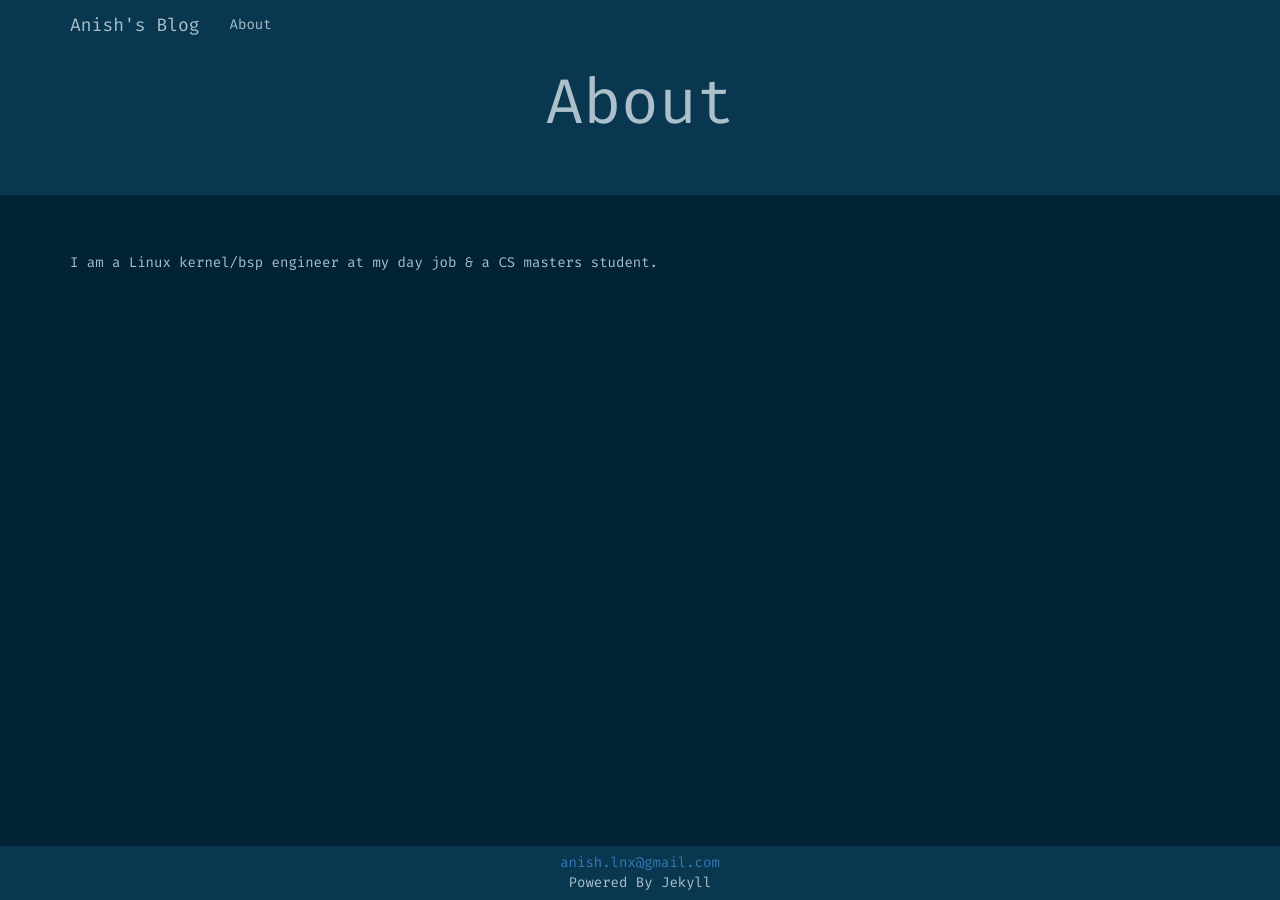
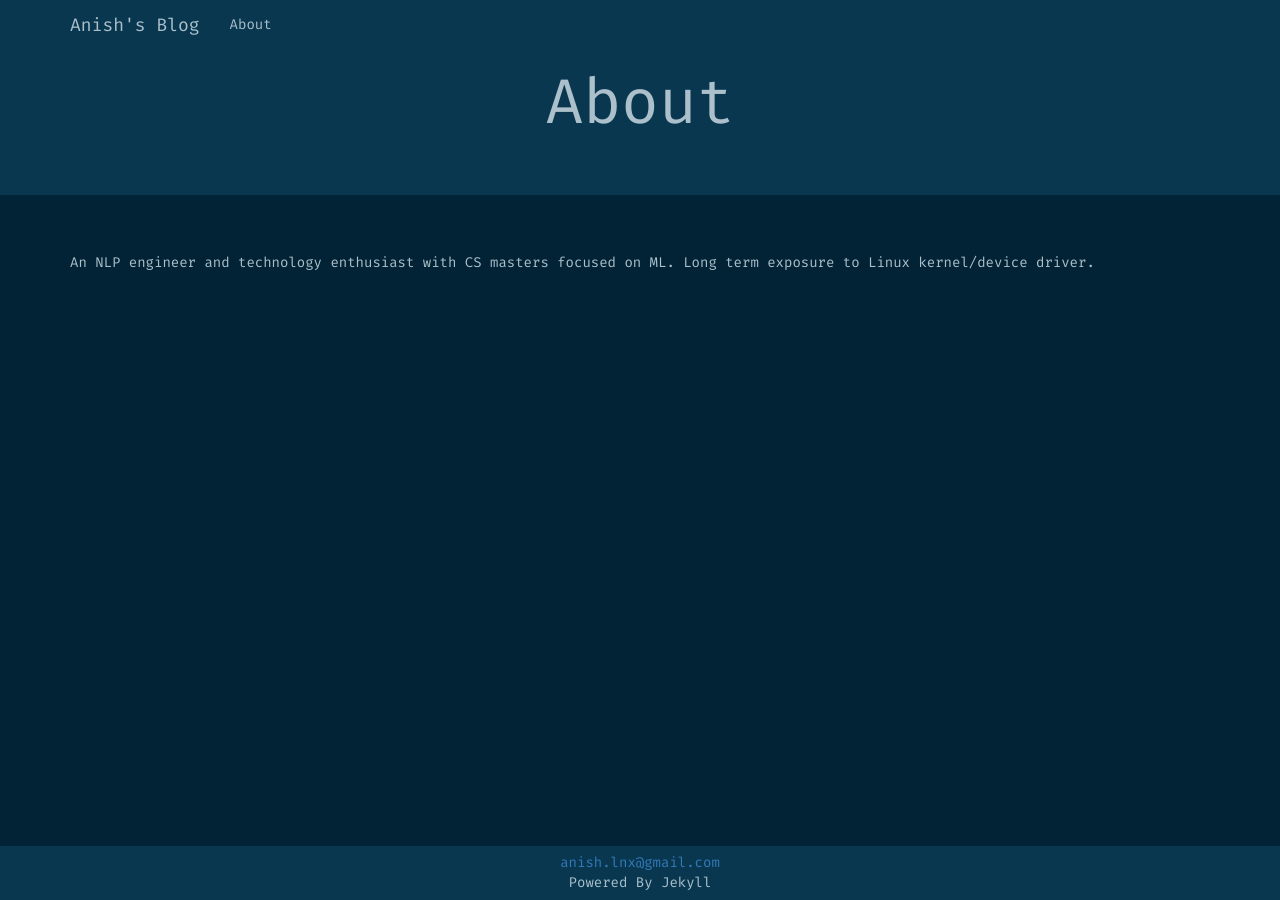
Before and after one commit to aanishn/aanishn.github.io, a Jekyll site: the page built from about.md, in a window 1280 px wide. Built offline with Jekyll 4.4.1, drawn with Linux system fonts in a browser that asks for light colours; nearby versions of some CDN libraries; some web fonts are replaced.

Commit message:
Update about to reflect current time
Signed-off-by: Anish N <aanishn@gmail.com>

```diff
--- a/about.md
+++ b/about.md
@@ -4,4 +4,4 @@ title: About
 permalink: /about/
 ---
 
-I am a Linux kernel/bsp engineer at my day job & a CS masters student.
+An NLP engineer and technology enthusiast with CS masters focused on ML. Long term exposure to Linux kernel/device driver.
```
